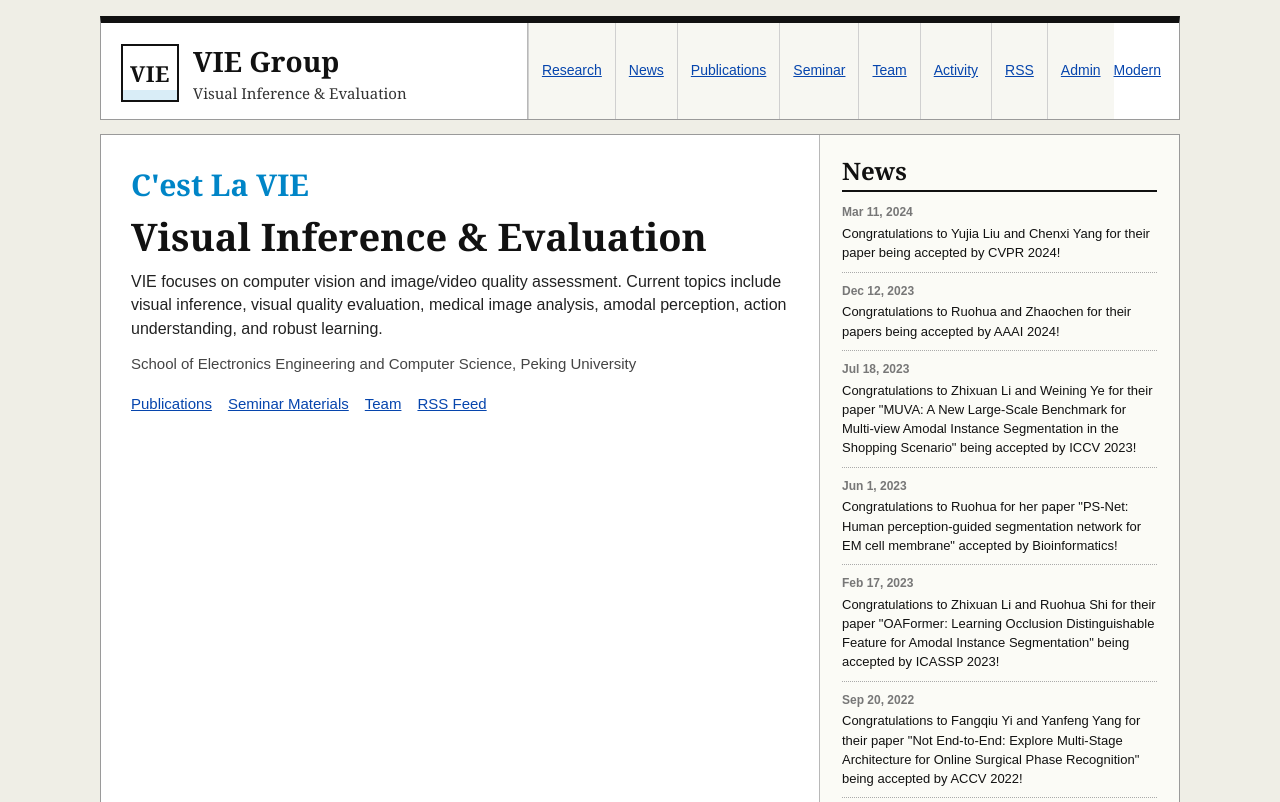
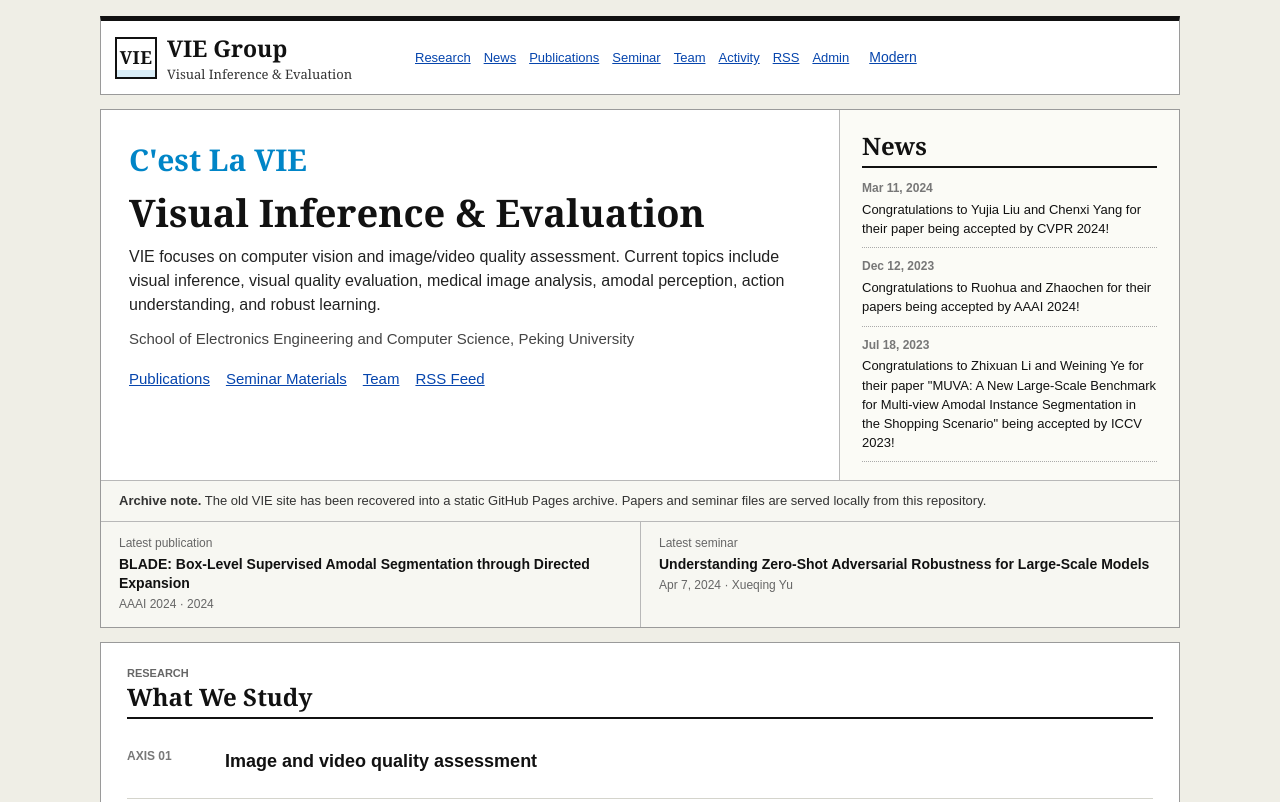
Before and after one commit to vie-group/vie-group.github.io, a website: page index.html in a window 1280 px wide. Shown: the top 802 px of the page. Drawn offline with Linux system fonts and the light colour scheme.

Commit message:
Tighten classic header and home news

```diff
--- a/assets/css/styles.css
+++ b/assets/css/styles.css
@@ -1248,70 +1248,74 @@
 
 .classic-site .site-header {
   position: static;
-  align-items: stretch;
-  gap: 0;
+  align-items: center;
+  justify-content: flex-start;
+  gap: 20px;
   margin-top: 16px;
+  padding: 10px 14px;
+  border-top: 5px solid #111;
+  backdrop-filter: none;
+}
+
+.classic-site .brand {
+  gap: 10px;
+  min-width: 280px;
   padding: 0;
-  border-top: 7px solid #111;
-  backdrop-filter: none;
-}
-
-.classic-site .brand {
-  gap: 14px;
-  padding: 18px 20px 14px;
-  min-width: 330px;
   color: #111;
   text-decoration: none;
 }
 
 .classic-site .brand-mark {
-  width: 58px;
-  height: 58px;
+  width: 42px;
+  height: 42px;
   border: 2px solid #111;
   border-radius: 0;
   background: #fff;
-  box-shadow: inset 0 -10px 0 #d9edf7;
+  box-shadow: inset 0 -7px 0 #d9edf7;
   color: #111;
   font-family: Georgia, "Times New Roman", serif;
-  font-size: 22px;
+  font-size: 18px;
 }
 
 .classic-site .brand strong {
   font-family: Georgia, "Times New Roman", serif;
-  font-size: 28px;
+  font-size: 23px;
   letter-spacing: 0;
 }
 
 .classic-site .brand small {
   color: #333;
   font-family: Georgia, "Times New Roman", serif;
-  font-size: 15px;
+  font-size: 13px;
 }
 
 .classic-site .site-nav {
-  align-content: stretch;
-  align-items: stretch;
-  gap: 0;
-  margin-left: auto;
-  border-left: 1px solid #b8b8b8;
+  align-content: center;
+  align-items: center;
+  gap: 13px;
+  flex: 0 1 auto;
+  justify-content: flex-start;
+  margin-left: 0;
+  border-left: 0;
 }
 
 .classic-site .header-actions {
   align-items: center;
   gap: 12px;
-  padding-right: 18px;
+  margin-left: 0;
+  padding-right: 0;
 }
 
 .classic-site .site-nav a {
   display: inline-flex;
   align-items: center;
-  min-height: 100%;
-  padding: 0 13px;
-  border-left: 1px solid #d0d0d0;
+  min-height: 0;
+  padding: 0;
+  border-left: 0;
   border-radius: 0;
   color: #0645ad;
-  background: #f7f7f2;
-  font-size: 14px;
+  background: transparent;
+  font-size: 13px;
   text-decoration: underline;
 }
 
@@ -1356,7 +1360,7 @@
 .classic-site .hero {
   min-height: 0;
   display: grid;
-  grid-template-columns: minmax(0, 1fr) 360px;
+  grid-template-columns: minmax(0, 1fr) 340px;
   gap: 0;
   align-items: stretch;
   margin-top: 14px;
@@ -1370,7 +1374,7 @@
 }
 
 .classic-site .home-main {
-  padding: 28px 30px;
+  padding: 28px 28px 24px;
 }
 
 .classic-site .legacy-wordmark {
@@ -1832,6 +1836,10 @@
     border-top: 1px solid #d0d0d0;
   }
 
+  .classic-site .header-actions {
+    margin-left: auto;
+  }
+
   .classic-site .header-actions .theme-toggle {
     min-height: 0;
     padding: 0;
--- a/assets/js/site.js
+++ b/assets/js/site.js
@@ -166,7 +166,7 @@
 
     if (homeRoot) {
       clear(homeRoot);
-      sorted.slice(0, 6).forEach((item) => {
+      sorted.slice(0, 3).forEach((item) => {
         const row = el("article", "home-news-item");
         row.appendChild(el("time", "", formatDate(item.date)));
         row.appendChild(el("p", "", item.text));
--- a/index.html
+++ b/index.html
@@ -6,9 +6,9 @@
     <meta name="description" content="VIE Group, Visual Inference & Evaluation, Peking University.">
     <title>VIE Group | Visual Inference & Evaluation</title>
     <link rel="alternate" type="application/rss+xml" title="VIE Group RSS" href="rss.xml">
-    <link rel="preload" href="assets/css/styles.css?v=20260901-archive-timeline-hidden" as="style">
-    <link rel="stylesheet" href="assets/css/styles.css?v=20260901-archive-timeline-hidden">
-    <script defer src="assets/js/site.js?v=20260901-archive-timeline-hidden"></script>
+    <link rel="preload" href="assets/css/styles.css?v=20260902-compact-header-news" as="style">
+    <link rel="stylesheet" href="assets/css/styles.css?v=20260902-compact-header-news">
+    <script defer src="assets/js/site.js?v=20260902-compact-header-news"></script>
   </head>
   <body class="classic-site">
     <header class="site-header">
```
